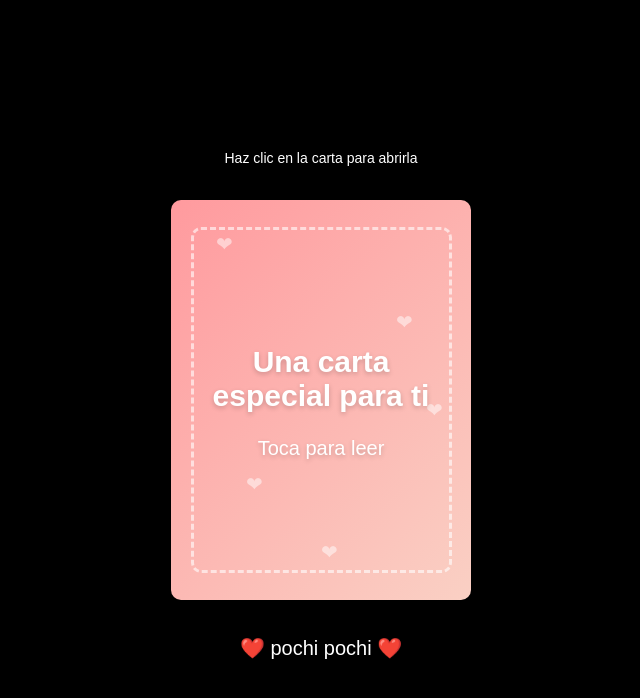
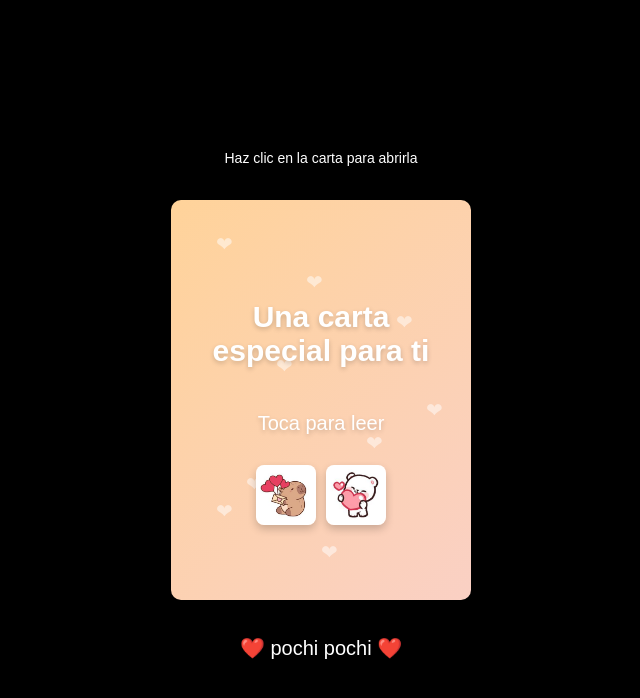
Before and after one commit to ajidegallina01/ajidegallina01.github.io, a plain HTML site: page index.html in a window 1280 px wide. Shown: the whole page, without its empty margins (319-959 px from the left). Drawn offline with Linux system fonts and the light colour scheme.

Commit message:
Update index.html

```diff
--- a/index.html
+++ b/index.html
@@ -51,19 +51,10 @@
     }
 
     .card-front {
-      background: linear-gradient(135deg, #ff9a9e 0%, #fad0c4 100%);
+      background: linear-gradient(135deg, #ffd39a 0%, #fad0c4 100%);
       overflow: hidden;
       transform: rotateY(0deg);
       z-index: 2;
-    }
-
-    .card-front::before {
-      content: '';
-      position: absolute;
-      width: 85%;
-      height: 85%;
-      border: 3px dashed rgba(255, 255, 255, 0.6);
-      border-radius: 10px;
     }
 
     .front-text {
@@ -73,6 +64,25 @@
       padding: 20px;
       z-index: 1;
       text-shadow: 0 2px 5px rgba(0, 0, 0, 0.2);
+      display: flex;
+      flex-direction: column;
+      justify-content: center;
+      align-items: center;
+      height: 100%;
+    }
+
+    .image-row {
+      margin-top: 10px;
+      display: flex;
+      justify-content: center;
+      gap: 10px;
+    }
+
+    .inline-image {
+      width: 60px;
+      height: auto;
+      border-radius: 8px;
+      box-shadow: 0 4px 8px rgba(0,0,0,0.2);
     }
 
     .card-back {
@@ -188,15 +198,25 @@
     <div class="card">
       <div class="card-front">
         <div class="static-hearts">
+          <!-- Más corazones ❤︎ -->
           <span class="static-heart" style="top: 10%; left: 15%;">❤</span>
           <span class="static-heart" style="top: 30%; left: 75%; animation-delay: 0.5s;">❤</span>
           <span class="static-heart" style="top: 70%; left: 25%; animation-delay: 1s;">❤</span>
           <span class="static-heart" style="top: 50%; left: 85%; animation-delay: 1.5s;">❤</span>
           <span class="static-heart" style="top: 85%; left: 50%; animation-delay: 2s;">❤</span>
+          <span class="static-heart" style="top: 20%; left: 45%; animation-delay: 0.3s;">❤</span>
+          <span class="static-heart" style="top: 60%; left: 65%; animation-delay: 0.8s;">❤</span>
+          <span class="static-heart" style="top: 40%; left: 35%; animation-delay: 1.2s;">❤</span>
+          <span class="static-heart" style="top: 75%; left: 15%; animation-delay: 1.7s;">❤</span>
+
         </div>
         <div class="front-text">
           <h2>Una carta especial para ti</h2>
           <p>Toca para leer</p>
+          <div class="image-row">
+            <img src="capibara.jpg" alt="Capibara" class="inline-image" />
+            <img src="tierno.jpg" alt="Tierno" class="inline-image" />
+          </div>
         </div>
       </div>
       <div class="card-back">
```
